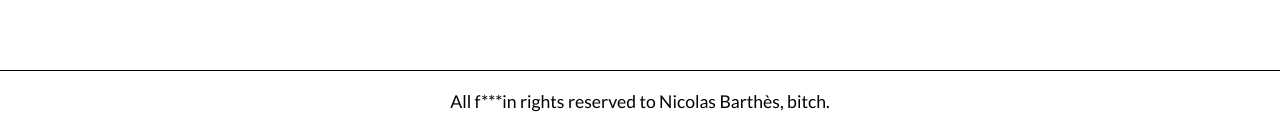
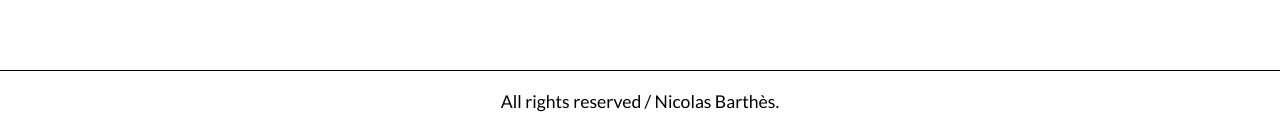
Before and after one commit to poloskanini/Grid-eval, a plain HTML site: page indexbis.html in a window 1280 px wide. Shown: the part 1423-1554 px from the top of the page. Drawn offline with Linux system fonts and the light colour scheme.

Commit message:
Update indexbis.html

```diff
--- a/indexbis.html
+++ b/indexbis.html
@@ -79,7 +79,7 @@
       </div>
 
     <footer>
-      All f***in rights reserved to Nicolas Barthès, bitch.
+      All rights reserved / Nicolas Barthès.
     </footer>
 
   </body>
```
